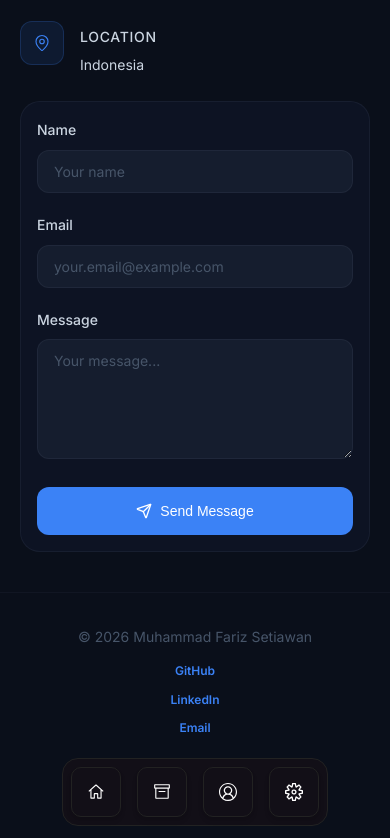
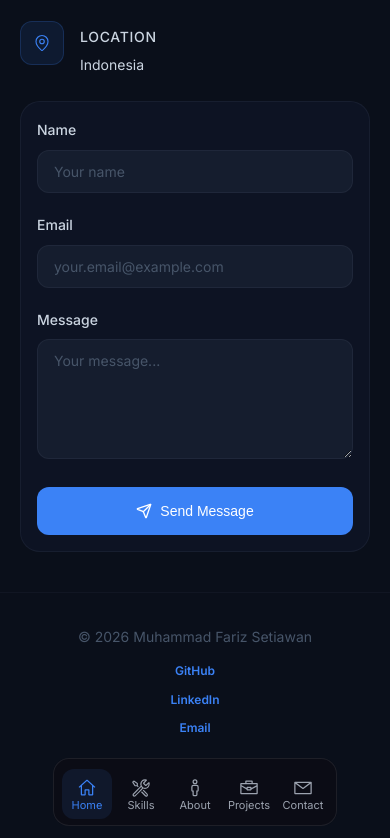
Before and after one commit to Rizzx-Lab/portfolio-fariz, a React (Vite) app: page / in a window 390 px wide. Shown: the part 6728-7566 px from the top of the page. Built offline with nearby package versions, Linux system fonts and the light colour scheme.

Commit message:
fix navbar at mobile view

```diff
--- a/src/App.jsx
+++ b/src/App.jsx
@@ -5,7 +5,7 @@ import PillNav from './components/PillNav'
 import Dock from './components/Dock'
 import ArcRevealHero from './components/ArcRevealHero'
 import { useScrollReveal } from './hooks/useScrollReveal'
-import { VscHome, VscArchive, VscAccount, VscSettingsGear } from 'react-icons/vsc'
+import { VscHome, VscTools, VscPerson, VscBriefcase, VscMail } from 'react-icons/vsc'
 import './App.css'
 
 // Lazy-load sections below the fold
@@ -109,11 +109,13 @@ function App() {
 
         <div className="mobile-dock">
           <Dock
+            activeHref={activeHref}
             items={[
-              { icon: <VscHome size={18} />, label: 'Home', onClick: () => { document.getElementById('home')?.scrollIntoView({ behavior: 'smooth' }); } },
-              { icon: <VscArchive size={18} />, label: 'Projects', onClick: () => { document.getElementById('projects')?.scrollIntoView({ behavior: 'smooth' }); } },
-              { icon: <VscAccount size={18} />, label: 'About', onClick: () => { document.getElementById('about')?.scrollIntoView({ behavior: 'smooth' }); } },
-              { icon: <VscSettingsGear size={18} />, label: 'Contact', onClick: () => { document.getElementById('contact')?.scrollIntoView({ behavior: 'smooth' }); } },
+              { href: '#home', icon: <VscHome size={18} />, label: 'Home', onClick: () => { document.getElementById('home')?.scrollIntoView({ behavior: 'smooth' }); } },
+              { href: '#skills', icon: <VscTools size={18} />, label: 'Skills', onClick: () => { document.getElementById('skills')?.scrollIntoView({ behavior: 'smooth' }); } },
+              { href: '#about', icon: <VscPerson size={18} />, label: 'About', onClick: () => { document.getElementById('about')?.scrollIntoView({ behavior: 'smooth' }); } },
+              { href: '#projects', icon: <VscBriefcase size={18} />, label: 'Projects', onClick: () => { document.getElementById('projects')?.scrollIntoView({ behavior: 'smooth' }); } },
+              { href: '#contact', icon: <VscMail size={18} />, label: 'Contact', onClick: () => { document.getElementById('contact')?.scrollIntoView({ behavior: 'smooth' }); } },
             ]}
             panelHeight={68}
             baseItemSize={50}
--- a/src/components/Dock.css
+++ b/src/components/Dock.css
@@ -4,6 +4,7 @@
   max-width: 100%;
   align-items: center;
 }
+
 .dock-panel {
   position: fixed;
   bottom: 0.75rem;
@@ -12,44 +13,70 @@
   display: flex;
   align-items: flex-end;
   width: fit-content;
-  gap: 1rem;
+  gap: 0.25rem;
   border-radius: 1rem;
-  background-color: #120F17;
-  border: 1px solid #222;
-  padding: 0 0.5rem 0.5rem;
+  background: rgba(12, 12, 20, 0.75);
+  backdrop-filter: blur(12px);
+  -webkit-backdrop-filter: blur(12px);
+  border: 1px solid rgba(255, 255, 255, 0.08);
+  padding: 0.375rem 0.5rem;
   z-index: 99;
 }
+
 .dock-item {
   position: relative;
   display: inline-flex;
+  flex-direction: column;
   align-items: center;
   justify-content: center;
-  border-radius: 10px;
-  background-color: #120F17;
-  border: 1px solid #222;
-  box-shadow:
-    0 4px 6px -1px rgba(0, 0, 0, 0.1),
-    0 2px 4px -1px rgba(0, 0, 0, 0.06);
+  gap: 0.125rem;
+  border-radius: 12px;
+  background: transparent;
   cursor: pointer;
   outline: none;
+  padding: 0.25rem;
+  transition: background-color 0.2s ease;
 }
+
+.dock-item:hover {
+  background: rgba(255, 255, 255, 0.05);
+}
+
+.dock-item.is-active {
+  background: rgba(59, 130, 246, 0.1);
+}
+
+.dock-item:focus-visible {
+  outline: 2px solid var(--primary, #3B82F6);
+  outline-offset: 2px;
+}
+
 .dock-icon {
   display: flex;
   align-items: center;
   justify-content: center;
-  color: #ffffff;
+  color: #9CA3AF;
+  transition: color 0.2s ease;
 }
+
+.dock-icon.is-active {
+  color: #3B82F6;
+}
+
+.dock-icon svg {
+  width: 20px;
+  height: 20px;
+}
+
 .dock-label {
-  position: absolute;
-  top: -1.5rem;
-  left: 50%;
-  width: fit-content;
-  white-space: pre;
-  border-radius: 0.375rem;
-  border: 1px solid #222;
-  background-color: #120F17;
-  padding: 0.125rem 0.5rem;
-  font-size: 0.75rem;
-  color: #fff;
-  transform: translateX(-50%);
+  font-size: 11px;
+  color: #9CA3AF;
+  text-align: center;
+  white-space: nowrap;
+  transition: color 0.2s ease;
+  line-height: 1;
 }
+
+.dock-label.is-active {
+  color: #3B82F6;
+}
--- a/src/components/Dock.jsx
+++ b/src/components/Dock.jsx
@@ -3,7 +3,7 @@ import { motion, useMotionValue, useSpring, useTransform, AnimatePresence } from
 import { Children, cloneElement, useEffect, useMemo, useRef, useState } from 'react';
 import './Dock.css';
 
-function DockItem({ children, className = '', onClick, mouseX, spring, distance, magnification, baseItemSize, label }) {
+function DockItem({ children, className = '', onClick, mouseX, spring, distance, magnification, baseItemSize, label, isActive }) {
   const ref = useRef(null);
   const isHovered = useMotionValue(0);
   const mouseDistance = useTransform(mouseX, val => {
@@ -27,48 +27,29 @@ function DockItem({ children, className = '', onClick, mouseX, spring, distance,
       onFocus={() => isHovered.set(1)}
       onBlur={() => isHovered.set(0)}
       onClick={onClick}
-      className={`dock-item ${className}`}
+      className={`dock-item ${className} ${isActive ? 'is-active' : ''}`}
       tabIndex={0}
       role="button"
       aria-haspopup="true"
       aria-label={label}
+      aria-current={isActive ? 'page' : undefined}
       onKeyDown={handleKeyDown}
     >
-      {Children.map(children, child => cloneElement(child, { isHovered }))}
+      {Children.map(children, child => cloneElement(child, { isHovered, isActive }))}
     </motion.div>
   );
 }
 
-function DockLabel({ children, className = '', ...rest }) {
-  const { isHovered } = rest;
-  const [isVisible, setIsVisible] = useState(false);
-  useEffect(() => {
-    const unsubscribe = isHovered.on('change', latest => {
-      setIsVisible(latest === 1);
-    });
-    return () => unsubscribe();
-  }, [isHovered]);
+function DockLabel({ children, className = '', isActive, ...rest }) {
   return (
-    <AnimatePresence>
-      {isVisible && (
-        <motion.div
-          initial={{ opacity: 0, y: 0 }}
-          animate={{ opacity: 1, y: -10 }}
-          exit={{ opacity: 0, y: 0 }}
-          transition={{ duration: 0.2 }}
-          className={`dock-label ${className}`}
-          role="tooltip"
-          style={{ x: '-50%' }}
-        >
-          {children}
-        </motion.div>
-      )}
-    </AnimatePresence>
+    <div className={`dock-label ${isActive ? 'is-active' : ''}`}>
+      {children}
+    </div>
   );
 }
 
-function DockIcon({ children, className = '' }) {
-  return <div className={`dock-icon ${className}`}>{children}</div>;
+function DockIcon({ children, className = '', isActive, ...rest }) {
+  return <div className={`dock-icon ${isActive ? 'is-active' : ''}`}>{children}</div>;
 }
 
 export default function Dock({
@@ -79,7 +60,8 @@ export default function Dock({
   distance = 200,
   panelHeight = 68,
   dockHeight = 256,
-  baseItemSize = 50
+  baseItemSize = 50,
+  activeHref = '#home'
 }) {
   const mouseX = useMotionValue(Infinity);
   const isHovered = useMotionValue(0);
@@ -89,6 +71,7 @@ export default function Dock({
   );
   const heightRow = useTransform(isHovered, [0, 1], [panelHeight, maxHeight]);
   const height = useSpring(heightRow, spring);
+
   return (
     <motion.div style={{ height, scrollbarWidth: 'none' }} className="dock-outer">
       <motion.div
@@ -103,7 +86,7 @@ export default function Dock({
         className={`dock-panel ${className}`}
         style={{ height: panelHeight }}
         role="toolbar"
-        aria-label="Application dock"
+        aria-label="Mobile navigation"
       >
         {items.map((item, index) => (
           <DockItem
@@ -116,9 +99,10 @@ export default function Dock({
             magnification={magnification}
             baseItemSize={baseItemSize}
             label={item.label}
+            isActive={activeHref === item.href}
           >
-            <DockIcon>{item.icon}</DockIcon>
-            <DockLabel>{item.label}</DockLabel>
+            <DockIcon isActive={activeHref === item.href}>{item.icon}</DockIcon>
+            <DockLabel isActive={activeHref === item.href}>{item.label}</DockLabel>
           </DockItem>
         ))}
       </motion.div>
```
